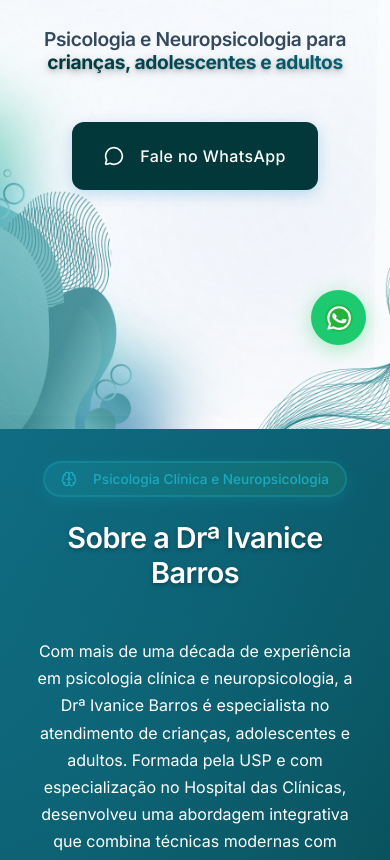
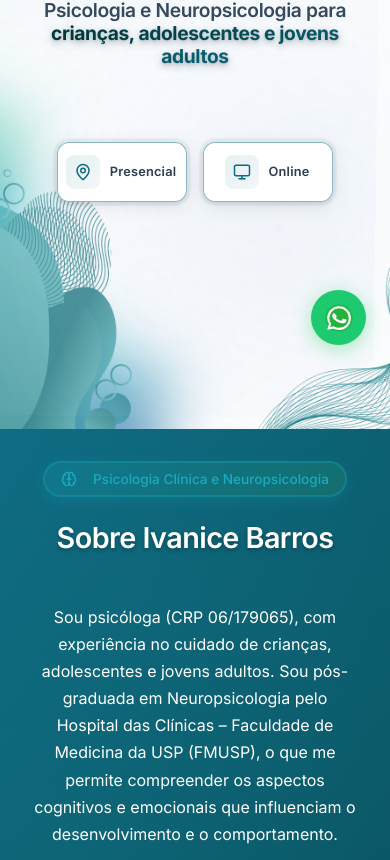
Before and after one commit to Thiagof2755/cuida-da-mente-react, a React (Create React App) app: page / in a window 390 px wide. Shown: the part 475-1335 px from the top of the page. Built offline with nearby package versions, Linux system fonts and the light colour scheme.

Commit message:
Update contact information, installation requirements, and enhance content in various components. Adjust styles for better responsiveness and visual appeal. Refine methodology steps and service descriptions for clarity.

```diff
--- a/public/index.html
+++ b/public/index.html
@@ -32,7 +32,7 @@
       "name": "Cuida da Mente",
       "description": "Clínica de Psicologia e Neuropsicologia",
       "url": "https://cuidadamente.com.br",
-      "telephone": "+5511982109964",
+      "telephone": "+5511965486611",
       "address": {
         "@type": "PostalAddress",
         "streetAddress": "Rua Antonio Salvia, 30",
--- a/src/components/About/About.tsx
+++ b/src/components/About/About.tsx
@@ -43,19 +43,20 @@ const About: React.FC = () => {
       text: 'Psicologia Clínica e Neuropsicologia',
     },
     intro: [
-      `Com mais de uma década de experiência em psicologia clínica e neuropsicologia, a Drª Ivanice Barros é especialista no atendimento de crianças, adolescentes e adultos. Formada pela USP e com especialização no Hospital das Clínicas, desenvolveu uma abordagem integrativa que combina técnicas modernas com embasamento científico sólido.`,
-      `Seu trabalho é focado no acolhimento, diagnóstico preciso e desenvolvimento de planos de tratamento individualizados, sempre considerando as particularidades de cada paciente e suas famílias.`,
+      `Sou psicóloga (CRP 06/179065), com experiência no cuidado de crianças, adolescentes e jovens adultos. Sou pós-graduada em Neuropsicologia pelo Hospital das Clínicas – Faculdade de Medicina da USP (FMUSP), o que me permite compreender os aspectos cognitivos e emocionais que influenciam o desenvolvimento e o comportamento.`,
+      `Realizo avaliações neuropsicológicas para investigar padrões cognitivos e emocionais, elaborando laudos claros, objetivos e fundamentados cientificamente, que orientam famílias e profissionais na definição das melhores estratégias de intervenção.`,
+      `Além disso, atuo na psicoterapia baseada na Terapia Cognitivo-Comportamental (TCC), auxiliando meus pacientes a ressignificar pensamentos e emoções, promovendo mudanças reais e duradouras. Acredito no potencial único de cada pessoa e no poder de construir caminhos mais leves e equilibrados, com acolhimento e propósito.`,
     ],
     topics: [
       {
         icon: 'CheckCircle',
         title: 'Psicologia Clínica:',
-        description: 'Atendimento personalizado para crianças, adolescentes e adultos',
+        description: 'Atendimento personalizado para crianças, adolescentes e jovens adultos',
       },
       {
         icon: 'CheckCircle',
         title: 'Avaliação Neuropsicológica:',
-        description: 'Diagnóstico preciso de TEA, TDAH e outros transtornos',
+        description: 'Diagnósticos de TEA, TDAH, Aprendizagem e outros',
       },
       {
         icon: 'CheckCircle',
@@ -100,7 +101,7 @@ const About: React.FC = () => {
                 <span>{aboutData.badge.text}</span>
               </div>
             )}
-            <h2 className="about__title">Sobre a {psychologistName}</h2>
+            <h2 className="about__title">Sobre {psychologistName}</h2>
           </div>
 
           {/* Conteúdo Principal */}
--- a/src/components/Header/Header.tsx
+++ b/src/components/Header/Header.tsx
@@ -82,7 +82,7 @@ const Header: React.FC = () => {
   const handleAgendarConsulta = () => {
     setIsMobileMenuOpen(false);
     const message = encodeURIComponent('Olá! Gostaria de agendar uma consulta.');
-    window.open(`https://wa.me/11982109964?text=${message}`, '_blank');
+    window.open(`https://wa.me/11965486611?text=${message}`, '_blank');
   };
 
   return (
--- a/src/components/Hero/Hero.scss
+++ b/src/components/Hero/Hero.scss
@@ -208,7 +208,147 @@
 
     @include mobile {
       font-size: 1.2rem;
-      margin-bottom: 2rem;
+    }
+  }
+
+  // Modalidade Mini-Cards - Canto inferior esquerdo
+  &__modalities {
+    position: relative;
+    justify-content: center;
+    bottom: $spacing-lg;
+    display: flex;
+    flex-direction: row;
+    gap: $spacing-sm;
+    animation: modality-slide-up 0.8s ease-out 2.4s both;
+    z-index: 2;
+
+    @include mobile {
+      position: relative;
+      margin-top: $spacing-lg;
+      flex-direction: row;
+      margin-top: 10px;
+      margin-bottom: 3rem;
+    }
+  }
+
+  &__modality-card {
+    display: flex;
+    align-items: center;
+    gap: $spacing-xs;
+    padding: $spacing-sm $spacing-md;
+    background: rgba(255, 255, 255, 0.95);
+    border-radius: 12px;
+    box-shadow:
+      0 4px 20px rgba(0, 0, 0, 0.08),
+      0 2px 8px rgba(0, 0, 0, 0.06),
+      0 1px 3px rgba(0, 0, 0, 0.04);
+    backdrop-filter: blur(12px);
+    border: 1px solid rgba(15, 107, 130, 0.3);
+    animation: card-pulse 2s ease-in-out infinite;
+    transition: all 0.3s cubic-bezier(0.4, 0, 0.2, 1);
+    cursor: pointer;
+    width: 120px;
+    min-width: 140px;
+    max-width: 140px;
+    position: relative;
+    overflow: hidden;
+    justify-content: center;
+    flex: 0 0 120px;
+
+    &::before {
+      content: "";
+      position: absolute;
+      top: 0;
+      left: 0;
+      right: 0;
+      bottom: 0;
+      background: linear-gradient(135deg, transparent 0%, rgba(255, 255, 255, 0.1) 50%, transparent 100%);
+      opacity: 0;
+      transition: opacity 0.3s ease;
+    }
+
+    &:hover {
+      transform: translateY(-3px) scale(1.02);
+      box-shadow:
+        0 8px 30px rgba(0, 0, 0, 0.12),
+        0 4px 12px rgba(0, 0, 0, 0.08),
+        0 2px 6px rgba(0, 0, 0, 0.06);
+      animation: none;
+      border-color: rgba(15, 107, 130, 0.6);
+
+      &::before {
+        opacity: 1;
+      }
+
+      .hero__modality-icon {
+        transform: scale(1.1);
+      }
+    }
+
+    @include mobile {
+      width: 120px;
+      min-width: 130px;
+      max-width: 130px;
+      padding: 12px 12px 12px 12px;
+      justify-content: center;
+      flex: 0 0 120px;
+    }
+  }
+
+  &__modality-card--presencial {
+    .hero__modality-icon {
+      color: #0F6B82;
+      background: linear-gradient(135deg, rgba(15, 107, 130, 0.1), rgba(15, 107, 130, 0.05));
+      padding: $spacing-xs;
+      border-radius: 8px;
+      display: flex;
+      align-items: center;
+      justify-content: center;
+      transition: all 0.3s ease;
+    }
+
+    &:hover {
+      background: rgba(15, 107, 130, 0.05);
+      border-color: rgba(15, 107, 130, 0.2);
+    }
+  }
+
+  &__modality-card--online {
+    .hero__modality-icon {
+      color: #0F6B82;
+      background: linear-gradient(135deg, rgba(15, 107, 130, 0.1), rgba(15, 107, 130, 0.05));
+      padding: $spacing-xs;
+      border-radius: 8px;
+      display: flex;
+      align-items: center;
+      justify-content: center;
+      transition: all 0.3s ease;
+    }
+
+    &:hover {
+      background: rgba(15, 107, 130, 0.05);
+      border-color: rgba(15, 107, 130, 0.2);
+    }
+  }
+
+  &__modality-icon {
+    flex-shrink: 0;
+    transition: all 0.3s ease;
+  }
+
+  &__modality-label {
+    color: #2c3e50;
+    font-size: 0.85rem;
+    font-weight: $font-weight-semibold;
+    margin: 2px 2px;
+    line-height: 1.2;
+    white-space: nowrap;
+    letter-spacing: 0.3px;
+    text-align: center;
+
+    @include mobile {
+      font-size: 0.8rem;
+      letter-spacing: 0.2px;
     }
   }
 
@@ -404,3 +544,56 @@
     transform: translateY(0);
   }
 }
+
+@keyframes modality-fade-in {
+  0% {
+    opacity: 0;
+    transform: translateY(20px) scale(0.95);
+  }
+  100% {
+    opacity: 1;
+    transform: translateY(0) scale(1);
+  }
+}
+
+@keyframes modality-slide-up {
+  0% {
+    opacity: 0;
+    transform: translateY(30px) scale(0.9);
+  }
+  60% {
+    opacity: 0.8;
+    transform: translateY(-5px) scale(1.02);
+  }
+  100% {
+    opacity: 1;
+    transform: translateY(0) scale(1);
+  }
+}
+
+@keyframes card-pulse {
+  0% {
+    border-color: rgba(15, 107, 130, 0.3);
+    box-shadow:
+      0 4px 20px rgba(0, 0, 0, 0.08),
+      0 2px 8px rgba(0, 0, 0, 0.06),
+      0 1px 3px rgba(0, 0, 0, 0.04),
+      0 0 0 0 rgba(15, 107, 130, 0.1);
+  }
+  50% {
+    border-color: rgba(15, 107, 130, 0.5);
+    box-shadow:
+      0 4px 20px rgba(0, 0, 0, 0.08),
+      0 2px 8px rgba(0, 0, 0, 0.06),
+      0 1px 3px rgba(0, 0, 0, 0.04),
+      0 0 0 4px rgba(15, 107, 130, 0.05);
+  }
+  100% {
+    border-color: rgba(15, 107, 130, 0.3);
+    box-shadow:
+      0 4px 20px rgba(0, 0, 0, 0.08),
+      0 2px 8px rgba(0, 0, 0, 0.06),
+      0 1px 3px rgba(0, 0, 0, 0.04),
+      0 0 0 0 rgba(15, 107, 130, 0.1);
+  }
+}
--- a/src/components/Hero/Hero.tsx
+++ b/src/components/Hero/Hero.tsx
@@ -1,5 +1,5 @@
 import React from 'react';
-import { MessageCircle } from 'lucide-react';
+import { MessageCircle, MapPin, Monitor } from 'lucide-react';
 import { clinicInfo } from '../../utils/data';
 import LogoBranco from '../../assets/Logo.png';
 import { useScrollReveal } from '../../hooks/useScrollReveal';
@@ -22,6 +22,12 @@ const Hero: React.FC = () => {
     animation: 'slideInUp',
     duration: 'fast',
     easing: 'default'
+  });
+
+  const { ref: modalityRef, animationClass: modalityClass } = useScrollReveal({
+    animation: 'fadeInUp',
+    duration: 'normal',
+    easing: 'bounce'
   });
 
   const handleWhatsAppClick = () => {
@@ -53,20 +59,29 @@ const Hero: React.FC = () => {
           <div className="hero__text">
             <h1 ref={titleRef} className={`hero__title ${titleClass}`}>
               Psicologia e Neuropsicologia para{' '}
-              <span className="hero__highlight">crianças, adolescentes e adultos</span>
+              <span className="hero__highlight">crianças, adolescentes e jovens adultos</span>
             </h1>
 
-            <div ref={ctaRef} className={`hero__cta ${ctaClass}`}>
-              <button
-                className="btn btn--primary hero__cta-button"
-                onClick={handleWhatsAppClick}
-              >
-                <MessageCircle className="hero__cta-icon" />
-                Fale no WhatsApp
-              </button>
+          </div>
+
+          {/* Modalidade Mini-Cards - Canto inferior esquerdo */}
+
+        </div>
+        <div ref={modalityRef} className={`hero__modalities ${modalityClass}`}>
+            <div className="hero__modality-card hero__modality-card--presencial" onClick={handleWhatsAppClick}>
+              <div className="hero__modality-icon">
+                <MapPin size={18} />
+              </div>
+              <span className="hero__modality-label">Presencial</span>
+            </div>
+
+            <div className="hero__modality-card hero__modality-card--online" onClick={handleWhatsAppClick}>
+              <div className="hero__modality-icon">
+                <Monitor size={18} />
+              </div>
+              <span className="hero__modality-label">Online</span>
             </div>
           </div>
-        </div>
       </div>
     </section>
   );
--- a/src/components/Methodology/Methodology.scss
+++ b/src/components/Methodology/Methodology.scss
@@ -70,29 +70,34 @@
   &__steps {
     display: flex;
     flex-direction: column;
-    gap: 2rem;
+    gap: 1.2rem;
   }
 
   &__step {
     display: flex;
     align-items: flex-start;
-    gap: 1.5rem;
-    padding: 1.5rem;
+    gap: 1rem;
+    padding: 1rem 1.2rem;
     background: linear-gradient(135deg, rgba(255, 255, 255, 0.95), rgba(255, 255, 255, 0.9));
-    border-radius: 16px;
-    border-left: 4px solid #1BAABF;
+    border-radius: 12px;
+    border-left: 3px solid #1BAABF;
     transition: all 0.3s ease;
-    box-shadow: 0 8px 20px rgba(0, 0, 0, 0.1);
+    box-shadow: 0 6px 15px rgba(0, 0, 0, 0.08);
 
     &:hover {
-      transform: translateX(5px);
-      box-shadow: 0 12px 25px rgba(0, 0, 0, 0.15);
+      transform: translateX(3px);
+      box-shadow: 0 8px 20px rgba(0, 0, 0, 0.12);
+    }
+
+    @include mobile {
+      padding: 1.2rem 1.5rem;
+      gap: 1.2rem;
     }
   }
 
   &__step-number {
-    width: 40px;
-    height: 40px;
+    width: 32px;
+    height: 32px;
     background: linear-gradient(135deg, #1BAABF, #2FA865);
     color: $color-white;
     border-radius: 50%;
@@ -100,24 +105,30 @@
     align-items: center;
     justify-content: center;
     font-weight: $font-weight-bold;
-    font-size: 1.2rem;
+    font-size: 1rem;
     flex-shrink: 0;
-    box-shadow: 0 4px 10px rgba(27, 170, 191, 0.3);
+    box-shadow: 0 3px 8px rgba(27, 170, 191, 0.3);
+
+    @include mobile {
+      width: 36px;
+      height: 36px;
+      font-size: 1.1rem;
+    }
   }
 
   &__step-content {
     h4 {
       color: #03383A;
-      margin-bottom: 0.5rem;
-      font-size: 1.1rem;
+      margin-bottom: 0.3rem;
+      font-size: 1rem;
       font-weight: $font-weight-semibold;
     }
 
     p {
       color: #0F6B82;
       margin: 0;
-      font-size: 0.95rem;
-      line-height: 1.5;
+      font-size: 0.9rem;
+      line-height: 1.4;
     }
   }
 
--- a/src/components/Services/Services.scss
+++ b/src/components/Services/Services.scss
@@ -50,29 +50,34 @@
   }
 
   &__grid {
-    display: flex;
-    gap: 1.5rem;
+    display: grid;
+    grid-template-columns: repeat(2, 1fr);
+    gap: 2rem;
     margin-bottom: 4rem;
     position: relative;
     z-index: 1;
-    justify-content: center;
-    flex-wrap: wrap;
+    max-width: 800px;
+    margin-left: auto;
+    margin-right: auto;
 
     @include mobile {
-      flex-direction: column;
+      grid-template-columns: 1fr;
       gap: 1.5rem;
       margin-bottom: 3rem;
       padding: 0.6rem;
+      max-width: none;
+    }
+
+    @media (max-width: 768px) {
+      grid-template-columns: 1fr;
+      gap: 1.5rem;
     }
   }
 
   &__card {
-    flex: 1;
-    min-width: 260px;
-    max-width: 320px;
     background: $color-white;
     border-radius: 20px;
-    padding: 2rem 1.5rem;
+    padding: 2.5rem 2rem;
     box-shadow:
       0 15px 30px rgba(0, 0, 0, 0.06),
       0 5px 15px rgba(0, 0, 0, 0.04);
@@ -81,6 +86,9 @@
     position: relative;
     overflow: hidden;
     transform: translateY(0);
+    height: 100%;
+    display: flex;
+    flex-direction: column;
 
 
 
@@ -167,9 +175,7 @@
     }
 
     @include mobile {
-      padding: 1.5rem 2rem;
-      min-width: auto;
-      max-width: none;
+      padding: 2rem 1.5rem;
     }
   }
 
@@ -180,14 +186,14 @@
   }
 
   &__card-icon {
-    width: 60px;
-    height: 60px;
+    width: 70px;
+    height: 70px;
     border-radius: 50%;
     display: flex;
     align-items: center;
     justify-content: center;
-    margin: 0 auto 1rem;
-    font-size: 2rem;
+    margin: 0 auto 1.5rem;
+    font-size: 2.2rem;
     transition: all 0.5s cubic-bezier(0.4, 0, 0.2, 1);
     box-shadow: 0 6px 15px rgba(0, 0, 0, 0.1);
   }
@@ -195,7 +201,7 @@
   &__card-title {
     color: $color-primary;
     margin: 0 0 0.5rem 0;
-    font-size: 1.3rem;
+    font-size: 1.4rem;
     font-weight: $font-weight-bold;
     position: relative;
 
@@ -228,10 +234,14 @@
     margin-bottom: 1.5rem;
     line-height: 1.6;
     text-align: center;
-    font-size: 0.95rem;
+    font-size: 1rem;
   }
 
   &__card-details {
+    flex: 1;
+    display: flex;
+    flex-direction: column;
+
     h4 {
       color: $color-primary;
       margin-bottom: 1rem;
@@ -245,6 +255,7 @@
     list-style: none;
     padding: 0;
     margin: 0;
+    flex: 1;
   }
 
   &__card-detail {
@@ -253,7 +264,7 @@
     gap: 0.5rem;
     margin-bottom: 0.75rem;
     color: $color-gray-dark;
-    font-size: 0.9rem;
+    font-size: 0.95rem;
     line-height: 1.5;
     padding: 0.4rem;
     border-radius: 6px;
--- a/src/utils/data.ts
+++ b/src/utils/data.ts
@@ -12,37 +12,26 @@ export const services: Service[] = [
     {
         id: 'neuropsychological',
         title: 'Avaliação Neuropsicológica',
-        description: 'Avaliações completas para diagnóstico de TEA, TDAH, ansiedade e dificuldades de aprendizagem',
+        description: 'Investigação de funções cognitivas (atenção, memória, linguagem, funções executivas e comportamento) com identificação ou refutação de transtornos e potencialização de áreas preservadas.',
         icon: '🧠',
         details: [
-            'Testes padronizados e validados',
-            'Entrevistas com pais e cuidadores',
-            'Relatório detalhado com recomendações',
-            'Encaminhamento para outros especialistas quando necessário'
+            'Triagem inicial',
+            'Entrevistas ampliadas com pais ou cuidadores',
+            'Testagens padronizadas',
+            'Laudos e recomendações',
+            'Devolutiva e entrega dos exames'
         ]
     },
     {
         id: 'psychotherapy',
         title: 'Psicoterapia Individual',
-        description: 'Atendimento personalizado para crianças, adolescentes e adultos',
+        description: 'Apoio emocional para lidar com dificuldades escolares, relacionamento, autoestima e outros',
         icon: '💙',
         details: [
-            'Modalidade presencial e online',
+            'Modalidade presencial e online (a depender da idade e necessidade)',
             'Abordagem baseada em evidências',
             'Acompanhamento contínuo',
-            'Orientação para pais e cuidadores'
-        ]
-    },
-    {
-        id: 'guidance',
-        title: 'Orientação para Pais',
-        description: 'Suporte especializado para cuidadores e familiares',
-        icon: '👨‍👩‍👧‍👦',
-        details: [
-            'Identificação de sinais comportamentais',
-            'Estratégias práticas para o dia a dia',
-            'Comunicação com a escola',
-            'Acompanhamento do desenvolvimento'
+            'Orientação para pais, cuidadores e/ou educadores'
         ]
     }
 ];
@@ -51,7 +40,12 @@ export const faqItems: FAQItem[] = [
     {
         id: 'duration',
         question: 'Quanto tempo dura uma avaliação neuropsicológica?',
-        answer: 'Uma avaliação completa pode levar de 4 a 6 sessões, dependendo da complexidade do caso e da idade do paciente.'
+        answer: 'Uma avaliação completa pode levar de de 8 a 12 sessões, dependendo da complexidade do caso.  '
+    },
+    {
+        id: 'duratio',
+        question: 'Quanto tempo dura uma sessão terapêutica? ',
+        answer: 'Cada sessão dura aproximadamente 50 minutos. '
     },
     {
         id: 'online',
@@ -61,7 +55,7 @@ export const faqItems: FAQItem[] = [
     {
         id: 'confidentiality',
         question: 'Como é garantido o sigilo profissional?',
-        answer: 'O sigilo é garantido pelo Código de Ética Profissional do Psicólogo. As informações são confidenciais, exceto em situações específicas previstas em lei.'
+        answer: 'O sigilo é garantido pelo Código de Ética Profissional do Psicólogo. As informações são confidenciais, exceto em situações específicas previstas pela legislação brasileira. ',
     },
     {
         id: 'first-session',
@@ -71,18 +65,18 @@ export const faqItems: FAQItem[] = [
     {
         id: 'insurance',
         question: 'Aceitam convênios médicos?',
-        answer: 'Atualmente atendemos particular e alguns convênios. Entre em contato para verificar a cobertura do seu plano.'
+        answer: 'O atendimento é particular, mas os clientes podem buscar reembolso com seus planos de saúde apresentado as notas fiscais. '
     }
 ];
 
 export const clinicInfo = {
     name: 'Cuida da Mente',
-    psychologist: 'Drª Ivanice Barros',
+    psychologist: 'Ivanice Barros',
     address: 'Rua Antonio Salvia, 30 - São Paulo, SP',
-    phone: '(11) 98210-9964',
-    whatsapp: '11982109964',
+    phone: '(11) 96548-6611',
+    whatsapp: '11965486611',
     email: 'contato@cuidadamente.com.br',
-    hours: 'Segunda a Sexta: 8h às 18h | Sábado: 8h às 12h',
+    hours: 'Segunda a Sexta: 8h às 19h | Sábado: 8h às 13h',
     formation: {
         graduation: 'Psicologia - UNISA',
         specialization: 'Neuropsicologia - Centro de Estudos de Neurologia do HC-USP'
```
Also changed, not shown: src/components/Contact/Contact.scss (+37 -1 lines), src/components/Contact/Contact.tsx (+15 -10 lines), src/components/Methodology/Methodology.tsx (+23 -10 lines), src/components/Services/Services.tsx (+1 -28 lines), 1 other file (tests, documents, lock files or other folders).
